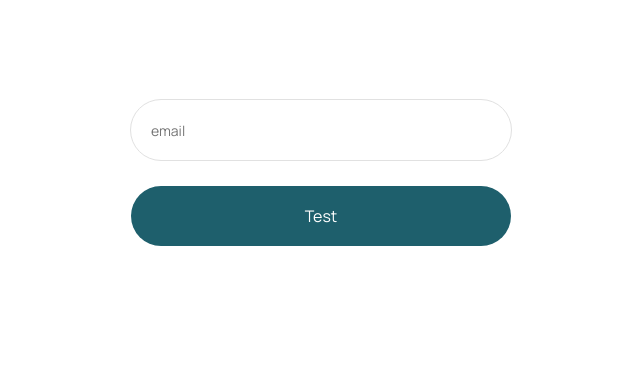
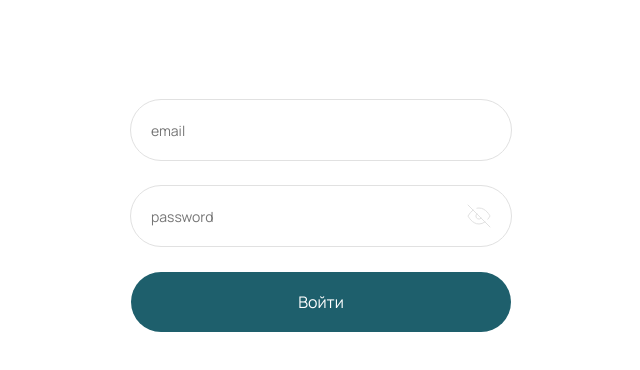
Before and after one commit to elrouss/spanish-with-anna, a Next.js app in the folder frontend/: page /signin in a window 1280 px wide. Shown: the top 370 px of the page, without its empty margins (319-959 px from the left). Built offline with nearby package versions, Linux system fonts and the light colour scheme.

Commit message:
fix: fix styles

```diff
--- a/frontend/src/components/forms/CustomField/CustomField.jsx
+++ b/frontend/src/components/forms/CustomField/CustomField.jsx
@@ -54,7 +54,6 @@ function CustomField({ formik, name, type, placeholder }) {
       <span className={styles.error}>
         {errors[name] && touched[name] ? errors[name] : ''}
       </span>
-      {/* <EyeOn iconClass={styles.icon} /> */}
     </div>
   );
 }
--- /dev/null
+++ b/frontend/src/components/forms/Login/LoginForm.jsx
@@ -0,0 +1,51 @@
+import { useFormik } from 'formik';
+import * as Yup from 'yup';
+import styles from './LoginForm.module.scss';
+import { schemaEmail, schemaPassword } from '../yapSchemas/yapSchemas';
+import CustomField from '../CustomField/CustomField';
+
+function LoginForm() {
+  const formikLogin = useFormik({
+    initialValues: {
+      email: '',
+      password: '',
+    },
+
+    validationSchema: Yup.object(schemaEmail(Yup)).shape(schemaPassword(Yup)),
+
+    onSubmit: (values, { setSubmitting }) => {
+      console.log(values);
+      setSubmitting(false);
+    },
+  });
+
+  return (
+    <form
+      onSubmit={formikLogin.handleSubmit}
+      className={styles.form}
+      noValidate
+    >
+      <CustomField
+        formik={formikLogin}
+        name="email"
+        type="email"
+        placeholder="email"
+      />
+      <CustomField
+        formik={formikLogin}
+        name="password"
+        type="password"
+        placeholder="password"
+      />
+      <button
+        type="submit"
+        className={`button ${
+          Object.keys(formikLogin.errors).length ? styles.buttonDisable : ''
+        }`}
+      >
+        Войти
+      </button>
+    </form>
+  );
+}
+export default LoginForm;
--- /dev/null
+++ b/frontend/src/components/forms/Login/LoginForm.module.scss
@@ -0,0 +1,25 @@
+@import '../../../styles/index.scss';
+.form {
+  display: flex;
+  flex-direction: column;
+  width: 380px;
+  gap: 12px;
+  padding: 100px 20px 100px;
+  margin: auto;
+}
+
+.buttonDisable {
+  background-color: $color-complementary-2;
+  color: $color-complementary-3;
+
+  &:hover {
+    background-color: $color-complementary-2;
+    box-shadow: none;
+  }
+
+  &:active {
+    background-color: $color-complementary-2;
+    box-shadow: none;
+    color: $color-complementary-3;
+  }
+}
--- a/frontend/src/components/forms/Test/NameTestForm.jsx
+++ /dev/null
@@ -1,41 +0,0 @@
-import { useFormik } from 'formik';
-import * as Yup from 'yup';
-import styles from './NameTestForm.module.scss';
-import { schemaNameTest } from '../yapSchemas/yapSchemas';
-import CustomField from '../CustomField/CustomField';
-
-function NameTestForm() {
-  const formik = useFormik({
-    initialValues: {
-      email: '',
-    },
-
-    validationSchema: Yup.object(schemaNameTest(Yup)),
-
-    onSubmit: (values, { setSubmitting }) => {
-      console.log(formik);
-      console.log(values);
-      setSubmitting(false);
-    },
-  });
-
-  return (
-    <form onSubmit={formik.handleSubmit} className={styles.Formik} noValidate>
-      <CustomField
-        formik={formik}
-        name="email"
-        type="email"
-        placeholder="email"
-      />
-      <button
-        type="submit"
-        className={`button ${
-          Object.keys(formik.errors).length ? styles.buttonDisable : ''
-        }`}
-      >
-        Test
-      </button>
-    </form>
-  );
-}
-export default NameTestForm;
--- a/frontend/src/components/forms/Test/NameTestForm.module.scss
+++ /dev/null
@@ -1,21 +0,0 @@
-@import '../../../styles/index.scss';
-.Formik {
-  display: flex;
-  flex-direction: column;
-  width: 380px;
-  gap: 12px;
-  padding: 100px 20px 100px;
-  margin: auto;
-}
-
-.buttonDisable {
-  background-color: gray;
-
-  &:hover {
-    background-color: gray;
-  }
-
-  &:active {
-    background-color: gray;
-  }
-}
--- a/frontend/src/components/forms/yapSchemas/yapSchemas.js
+++ b/frontend/src/components/forms/yapSchemas/yapSchemas.js
@@ -1,9 +1,19 @@
 import VALIDATION_MESSAGES from '../../../utils/validation-messages';
 
-const schemaNameTest = (Yup) => ({
+const schemaEmail = (Yup) => ({
   email: Yup.string()
-    .email(VALIDATION_MESSAGES.user.email.invalid)
+    .matches(/[^@\s]+@[^@\s]+\.[^@\s]+/, VALIDATION_MESSAGES.user.email.invalid)
     .required(VALIDATION_MESSAGES.user.email.required),
 });
 
-export { schemaNameTest };
+const schemaPassword = (Yup) => ({
+  password: Yup.string()
+    .min(8, VALIDATION_MESSAGES.user.password.tip)
+    .required(VALIDATION_MESSAGES.user.password.required),
+});
+
+const schemaName = (Yup) => ({
+  name: Yup.string().required(VALIDATION_MESSAGES.user.name.required),
+});
+
+export { schemaName, schemaEmail, schemaPassword };
--- a/frontend/src/pages/signin/index.jsx
+++ b/frontend/src/pages/signin/index.jsx
@@ -1,5 +1,5 @@
-import NameTestForm from '../../components/forms/Test/NameTestForm'
+import LoginForm from '../../components/forms/Login/LoginForm';
 
 export default function Signin() {
-  return <NameTestForm />;
+  return <LoginForm />;
 }
```
